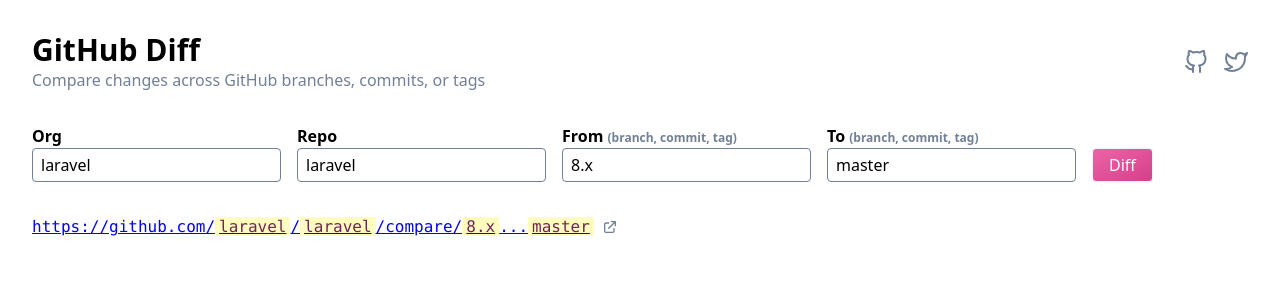
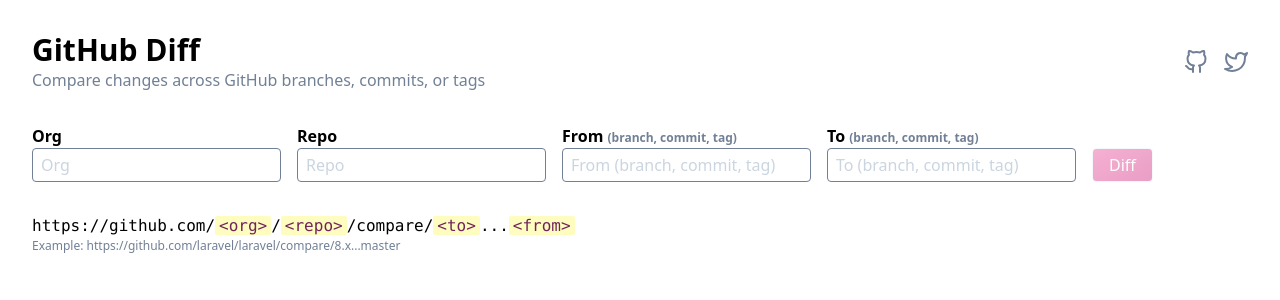
Before and after one commit to breadthe/svelte-git-diff, a Svelte app: page / in a window 1280 px wide. Shown: the top 300 px of the page. Built offline with nearby package versions, Linux system fonts and the light colour scheme.

Commit message:
Show placeholder instead of hardcoded URL

```diff
--- a/src/App.svelte
+++ b/src/App.svelte
@@ -1,4 +1,5 @@
 <script>
+  import { tick } from "svelte";
   import { fade } from "svelte/transition";
   import { dark } from "./store"; // dark mode
   //   import AppearanceToggler from "./AppearanceToggler.svelte";
@@ -9,10 +10,7 @@
   export let title;
   export let subtitle;
 
-  let org = "laravel";
-  let repo = "laravel";
-  let from = "8.x";
-  let to = "master";
+  let org, repo, from, to; // Example: laravel laravel 8.x master
 
   let hash = "";
 
@@ -27,13 +25,28 @@
   $: highlightedUrl = `https://github.com/<span class="highlight">${org}</span>/<span class="highlight">${repo}</span>/compare/<span class="highlight">${from}</span>...<span class="highlight">${to}</span>`;
   $: isFullUrl =
     org?.length > 0 && repo?.length > 0 && from?.length > 0 && to?.length > 0;
+  $: placeholderUrl = `https://github.com/
+    <span class="highlight">${org?.length ? org : "&lt;org&gt;"}</span>/
+    <span class="highlight">${
+      repo?.length ? repo : "&lt;repo&gt;"
+    }</span>/compare/
+    <span class="highlight">${from?.length ? from : "&lt;to&gt;"}</span>...
+    <span class="highlight">${
+      to?.length ? to : "&lt;from&gt;"
+    }</span>`.replaceAll(/\s{2,5}/g, "");
 
   let data = {};
   let error = "";
 
   let highlight = false;
 
-  function getDiff() {
+  async function getDiff() {
+    await tick();
+
+    if (!isFullUrl) {
+      return;
+    }
+
     data = {};
     error = "";
     fetch(url)
@@ -69,6 +82,8 @@
     if (hashObj?.repo?.length) repo = hashObj.repo;
     if (hashObj?.from?.length) from = hashObj.from;
     if (hashObj?.to?.length) to = hashObj.to;
+
+    getDiff();
   }
 
   async function highlightPatchAction(node, patch) {
@@ -83,7 +98,7 @@
 
 <!-- Note: "class:dark" is equivalent (and short for) "class:dark={dark}" or "class:dark={dark === true}" -->
 <main class="p-4 sm:p-8 space-y-8" class:dark use:getUrlHashAction>
-  <section class="flex items-center justify-between">
+  <header class="flex items-center justify-between">
     <div>
       <h1 class="">{title}</h1>
       <h2 class="text-gray-600">{subtitle}</h2>
@@ -97,7 +112,7 @@
       </a>
     </div>
     <!-- <AppearanceToggler /> -->
-  </section>
+  </header>
 
   <form
     class="flex flex-col justify-start sm:flex-row sm:items-end sm:space-x-4 sm:space-y-0 space-x-0 space-y-4"
@@ -142,8 +157,8 @@
     </label>
   </form>
 
-  {#if isFullUrl}
-    <section transition:fade={{ duration: 300 }} class="overflow-auto">
+  <section transition:fade={{ duration: 300 }} class="overflow-auto">
+    {#if isFullUrl}
       <a
         href={httpUrl}
         class="inline-flex items-center space-x-2 underline font-mono"
@@ -151,8 +166,15 @@
         <span>{@html highlightedUrl}</span>
         <ExternalLinkIcon />
       </a>
-    </section>
-  {/if}
+    {:else}
+      <div class="flex flex-col">
+        <span class="font-mono">{@html placeholderUrl}</span>
+        <small>
+          Example: https://github.com/laravel/laravel/compare/8.x...master
+        </small>
+      </div>
+    {/if}
+  </section>
 
   {#if error.length}
     <section
```
